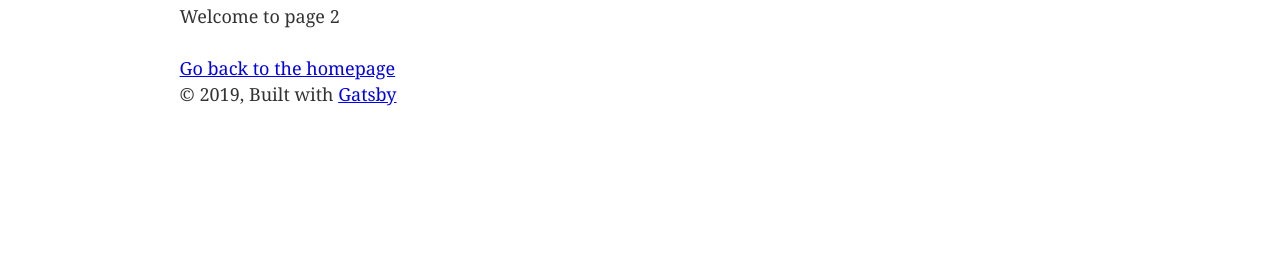
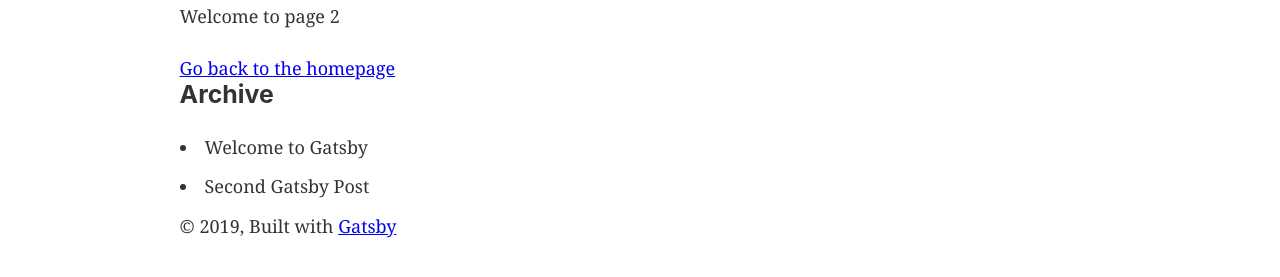
Before and after one commit to Moskowitza/gatsbyTut, a Gatsby site: page /page-2/ in a window 1280 px wide. Shown: the part 281-558 px from the top of the page. Built offline with nearby package versions, Linux system fonts and the light colour scheme; Gatsby itself is replaced by a stand-in of ours.

Commit message:
using a query to load titles to archive

```diff
--- /dev/null
+++ b/src/components/archive.js
@@ -0,0 +1,34 @@
+import React from 'react'
+import { StaticQuery, graphql } from 'gatsby'
+
+const Archive = () => (
+  <StaticQuery
+    query={graphql`
+      query BlogPostArchive {
+        allMarkdownRemark {
+          edges {
+            node {
+              excerpt
+              frontmatter {
+                title
+                slug
+              }
+            }
+          }
+        }
+      }
+    `}
+    render={({ allMarkdownRemark }) => (
+      <>
+        <aside>
+          <h3>Archive</h3>
+          {allMarkdownRemark.edges.map(edge => (
+            <li>{edge.node.frontmatter.title}</li>
+          ))}
+        </aside>
+      </>
+    )}
+  />
+)
+
+export default Archive
--- a/src/components/layout.js
+++ b/src/components/layout.js
@@ -1,7 +1,7 @@
 import React from 'react'
 import PropTypes from 'prop-types'
 import { StaticQuery, graphql } from 'gatsby'
-
+import Archive from './archive'
 import Header from './header'
 import './layout.css'
 
@@ -28,6 +28,7 @@ const Layout = ({ children }) => (
           }}
         >
           {children}
+          <Archive />
           <footer>
             © {new Date().getFullYear()}, Built with
             {` `}
--- a/src/posts/post1.md
+++ b/src/posts/post1.md
@@ -1,12 +1,12 @@
 ---
-slug:"/first-post"
-date:"2019-01-10"
-title:"Welcome to Gatsby"
+slug: '/first-post'
+date: '2019-01-10'
+title: 'Welcome to Gatsby'
 ---
 
 # Hello, I'm the header!
 
-Learn Gatsby and you'll be on your way to mastering: GraphQL, React, Javascript, Styled Components, Node and more.
+Learn Gatsby and you'll be on your way to mastering: GraphQL, React, Javascript, Styled Components, Node, Helmet, Remark and Markdown.
 
 ## Today we'll write a blog post
 
--- /dev/null
+++ b/src/posts/post2.md
@@ -0,0 +1,13 @@
+---
+slug: '/second-post'
+date: '2019-01-11'
+title: 'Second Gatsby Post'
+---
+
+# Welcome Back!
+
+Let's keep learning Gatsby. Welcome to our second post. By Now you're probably a wizard GraphQL, React, Javascript, Styled Components, Node, Helmet, Remark and Markdown.
+
+## Let's get nerdy
+
+We're going to have a lot of posts, so let's figure out how to get them all organized for our blog.
```
